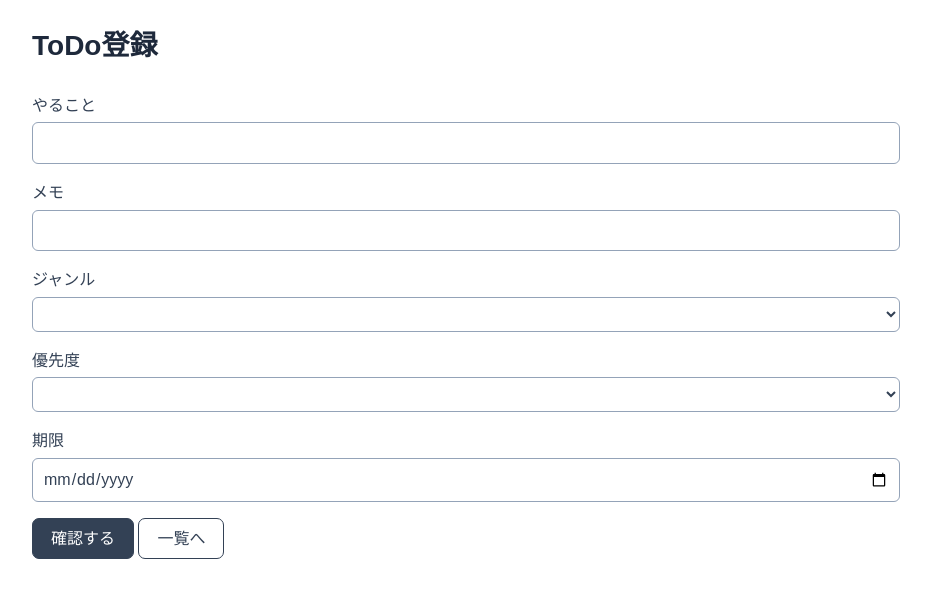
After one commit to koheihiura211141/fw-todo-2, a Spring Boot app: page /todos/new in a window 1280 px wide. The commit adds this page. Shown: the top 598 px of the page, without its empty margins (174-1105 px from the left). Run offline with Spring Boot 4, Linux system fonts and the light colour scheme; some libraries are stand-ins or nearby versions.

Commit message:
チャプター13:登録実装

```diff
--- a/src/main/java/com/example/todoapp/HomeController.java
+++ b/src/main/java/com/example/todoapp/HomeController.java
@@ -3,6 +3,9 @@ package com.example.todoapp;
 import org.springframework.stereotype.Controller;
 import org.springframework.ui.Model;
 import org.springframework.web.bind.annotation.GetMapping;
+import org.springframework.web.bind.annotation.ModelAttribute;
+import org.springframework.web.bind.annotation.PostMapping;
+import org.springframework.web.servlet.mvc.support.RedirectAttributes;
 
 @Controller
 public class HomeController {
@@ -24,4 +27,29 @@ public class HomeController {
         model.addAttribute("todos", todoMapper.findAll());
         return "todos";
     }
+
+    @PostMapping("/todos")
+    public String createTodo(@ModelAttribute Todo todo, RedirectAttributes redirectAttributes) {
+        todoMapper.insert(todo);
+        redirectAttributes.addFlashAttribute("message", "登録しました");
+        return "redirect:/todos";
+    }
+
+    @GetMapping("/todos/new")
+    public String newTodo(Model model) {
+        model.addAttribute("todo", new Todo());
+        return "create";
+    }
+
+    @PostMapping("/todos/confirm")
+    public String confirmTodo(@ModelAttribute Todo todo, Model model) {
+        model.addAttribute("todo", todo);
+        return "create-confirm";
+    }
+
+    @PostMapping("/todos/new")
+    public String rewriteTodo(@ModelAttribute Todo todo, Model model) {
+        model.addAttribute("todo", todo);
+        return "create";
+    }
 }
--- a/src/main/java/com/example/todoapp/TodoMapper.java
+++ b/src/main/java/com/example/todoapp/TodoMapper.java
@@ -7,4 +7,6 @@ import org.apache.ibatis.annotations.Mapper;
 @Mapper
 public interface TodoMapper {
     List<Todo> findAll();
+
+    int insert(Todo todo);
 }
--- a/src/main/resources/mapper/TodoMapper.xml
+++ b/src/main/resources/mapper/TodoMapper.xml
@@ -8,4 +8,8 @@
         FROM todos
         ORDER BY due_date ASC
     </select>
+    <insert id="insert">
+        INSERT INTO todos (title, detail, category, priority, due_date)
+        VALUES (#{title}, #{detail}, #{category}, #{priority}, #{dueDate})
+    </insert>
 </mapper>
--- /dev/null
+++ b/src/main/resources/templates/create.html
@@ -0,0 +1,49 @@
+<!DOCTYPE html>
+<html lang="ja" xmlns:th="http://www.thymeleaf.org">
+<head>
+    <meta charset="UTF-8">
+    <title>ToDo登録</title>
+    <link rel="stylesheet" href="/css/style.css">
+</head>
+<body>
+    <main class="container">
+        <h1 class="page-title">ToDo登録</h1>
+        <form action="/todos/confirm" method="post" th:object="${todo}">
+            <div class="form-row">
+                <label class="form-label" for="title">やること</label>
+                <input class="form-input" id="title" type="text" th:field="*{title}">
+            </div>
+            <div class="form-row">
+                <label class="form-label" for="detail">メモ</label>
+                <input class="form-input" id="detail" type="text" th:field="*{detail}">
+            </div>
+            <div class="form-row">
+                <label class="form-label" for="category">ジャンル</label>
+                <select class="form-input" id="category" th:field="*{category}">
+                    <option value=""></option>
+                    <option value="デザイン">デザイン</option>
+                    <option value="マーケティング">マーケティング</option>
+                    <option value="プログラミング">プログラミング</option>
+                    <option value="資格">資格</option>
+                    <option value="就職活動">就職活動</option>
+                </select>
+            </div>
+            <div class="form-row">
+                <label class="form-label" for="priority">優先度</label>
+                <select class="form-input" id="priority" th:field="*{priority}">
+                    <option value=""></option>
+                    <option value="1">高</option>
+                    <option value="2">中</option>
+                    <option value="3">低</option>
+                </select>
+            </div>
+            <div class="form-row">
+                <label class="form-label" for="dueDate">期限</label>
+                <input class="form-input" id="dueDate" type="date" th:field="*{dueDate}">
+            </div>
+            <button class="btn" type="submit">確認する</button>
+            <a class="btn sub" href="/todos">一覧へ</a>
+        </form>
+    </main>
+</body>
+</html>
```
Also changed, not shown: src/main/resources/templates/create-confirm.html (added, +36 -0 lines), src/main/resources/templates/todos.html (+5 -3 lines).
